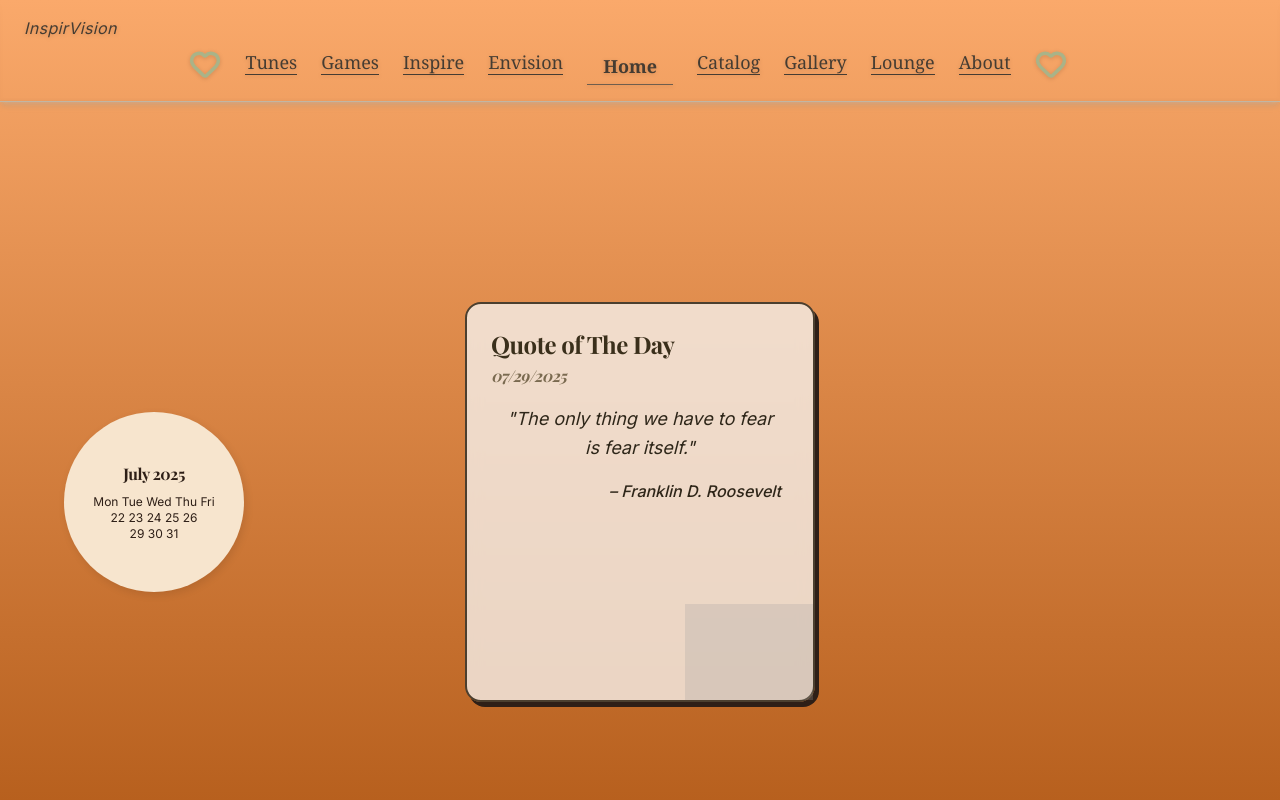
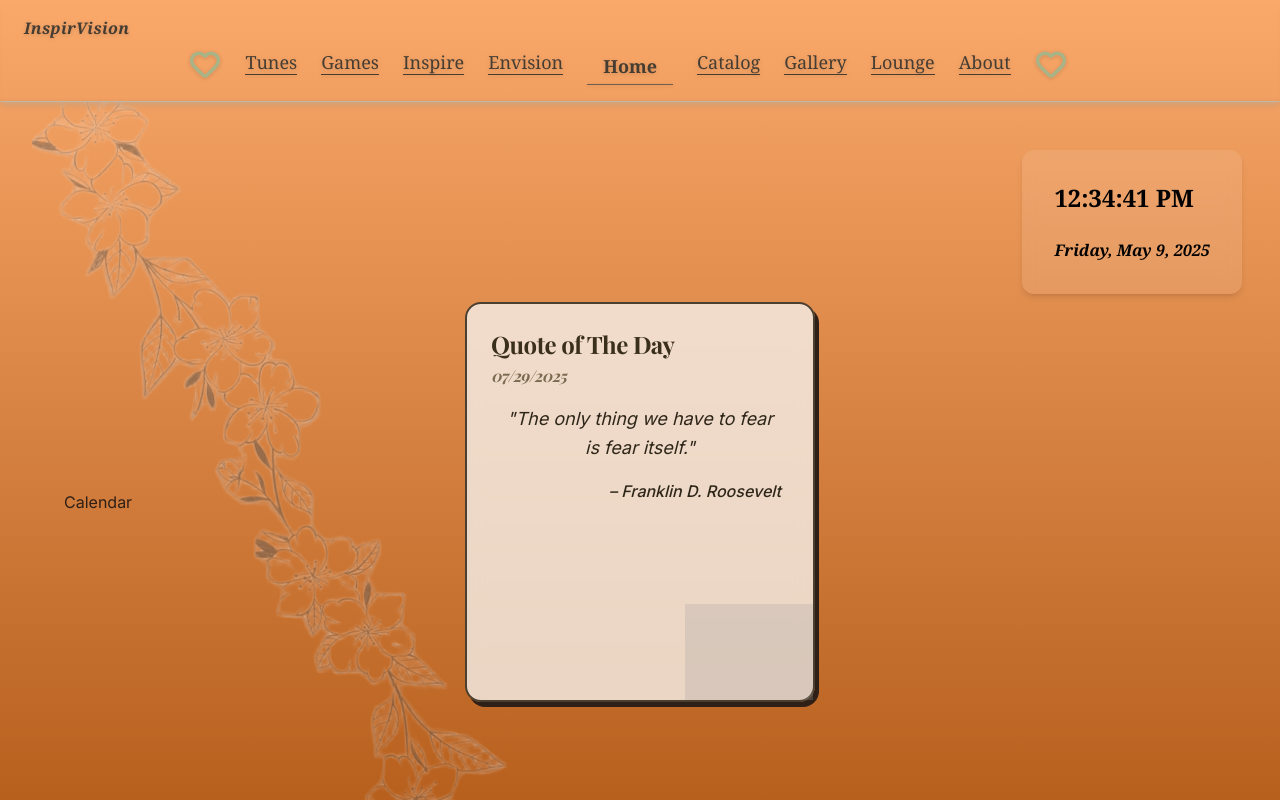
Before and after one commit to InspirVision/InspirVision.github.io, a Next.js app: page / in a window 1280 px wide. Shown: the top 800 px of the page. Built offline with nearby package versions, Linux system fonts and the light colour scheme; grey boxes are pictures that could not be loaded.

Commit message:
fixing up homepage;started interactive calander;got time up

```diff
--- /dev/null
+++ b/src/app/components/Calendar.tsx
@@ -0,0 +1,9 @@
+import react from 'react'
+
+const Calendar = () => {
+    return (
+<div> Calendar </div>
+    )
+}
+
+export default Calendar
--- a/src/app/components/Footer.tsx
+++ b/src/app/components/Footer.tsx
@@ -1,6 +1,6 @@
 const Footer = () => {
   return (
-<footer className="border-t border-[#C1B6A4 drop-shadow-sm shadow-[#c1b6a460] text-[#000000]] p-4 flex items-center justify-center backdrop-blur-md border-t-4 border-#f4f1e6 min-h-[80px]">
+<footer className="border-t border-[#C1B6A4 drop-shadow-sm shadow-[#c1b6a460] text-[#000000] p-4 flex backdrop-blur-md border-t-2 border-#f4f1e6 flex-grow">
 
       {/* Left Side with quote grows to take all available space */}
       <div className="italic max-w-none flex-grow pr-8">
@@ -21,6 +21,7 @@ const Footer = () => {
           <h1 className="mb-2 text-l font-bold"> Contact Me </h1>
          <p><a href="https://linktr.ee/wistful.b">Linktree</a></p>
       </div>
+
     </footer>
   );
 };
--- a/src/app/components/MoodBubbles.js
+++ b/src/app/components/MoodBubbles.js
@@ -1,3 +1,5 @@
+'use client'
+import { useState, useEffect } from 'react';
 
 // left side with calander
 export function LeftMoodBubble() {
@@ -30,35 +32,33 @@ export function LeftMoodBubble() {
 
 // right side with Digital clock
 
-// export function RightMoodBubble() {
-//   const [time, setTime] = useState<string>("");
+export function RightMoodBubble() {
+   const [time, setTime] = useState(new Date());
 
-//   useEffect(() => {
-//     const update = () => {
-//       const now = new Date();
-//       setTime(now.toLocaleTimeString([], { hour: "2-digit", minute: "2-digit" }));
-//     };
-//     update();
-//     const interval = setInterval(update, 1000);
-//     return () => clearInterval(interval);
-//   }, []);
+  useEffect(() => {
+    const intervalId = setInterval(() => setTime(new Date()), 1000);
+    return () => clearInterval(intervalId);
+  }, []);
 
-//   return (
-//     <div
-//       style={{
-//         backgroundColor: "#f7e5ce",
-//         padding: "1rem",
-//         borderRadius: "50%",
-//         width: "180px",
-//         height: "180px",
-//         display: "flex",
-//         alignItems: "center",
-//         justifyContent: "center",
-//         fontFamily: "var(--font-geist-mono)",
-//         boxShadow: "2px 3px 8px rgba(0, 0, 0, 0.1)",
-//       }}
-//     >
-//       <p className="text-xl">{time}</p>
-//     </div>
-//   );
-// }
+  const timeString = time.toLocaleTimeString([], {
+    hour: '2-digit',
+    minute: '2-digit',
+    second: '2-digit',
+    hour12: true, // am/pm
+  });
+
+  const dateString = time.toLocaleDateString('en-US', {
+    weekday: 'long',
+    month: 'long',
+    day: 'numeric',
+    year: 'numeric',
+  });
+
+  return (
+    <div className="bg-white/10 backdrop-blur-sm px-8 py-8 rounded-xl shadow-md">
+      <div className="text-2xl font-serif font-bold text-black">{timeString}</div>
+      <br></br>
+      <div className="text-l italic font-serif font-bold text-black">{dateString}</div>
+    </div>
+  );
+}
--- a/src/app/components/NavBar.tsx
+++ b/src/app/components/NavBar.tsx
@@ -5,9 +5,9 @@ import { Heart } from "lucide-react";
 const NavBar = () => {
   return (
     <nav className="border-b border-[#C1B6A4] drop-shadow-sm shadow-[#c1b6a460] text-[#453C32] px-6 py-4 shadow-md">
-      {/* Top header & logo */}
+      {/* Top header & maybe a logo */}
       <div className="relative flex justify-between items-start mb-2">
-        <div className="text-l italic font-adelaide tracking-wide select-none">
+        <div className="text-l italic font-serif font-bold tracking-wide select-none">
           InspirVision
         </div>
 {/* maybe add rose image later */}
--- a/src/app/globals.css
+++ b/src/app/globals.css
@@ -19,16 +19,22 @@
   --font-display: var(--font-display);
 }
 
-/* Your global theme setup */
+/* global theme */
 body {
   background: linear-gradient(to bottom, #faa96b, #a44b08); /* #f5e7dc */
   color: #2E1F17;
   font-family: var(--font-body);
   margin: 0;
   padding: 0;
+  display: flex;
+  flex-direction: column;
+  min-height: 100vh;
+  height: 100%;
+  margin: 0;
+
 }
 
-/* Optional: make headings stylish */
+/* headers */
 h1, h2, h3 {
   font-family: var(--font-display);
   font-weight: 700;
--- a/src/app/layout.tsx
+++ b/src/app/layout.tsx
@@ -33,7 +33,8 @@ export default function RootLayout({
         className={`${inter.variable} ${playfair.variable} antialiased`}
       >
         <NavBar />
-        <main className="min-h-screen">{children}</main>
+        <main className="flex flex-col min-h-screen">{children}
+        </main>
         <Footer />
       </body>
     </html>
--- a/src/app/page.js
+++ b/src/app/page.js
@@ -1,5 +1,6 @@
 import { LeftMoodBubble, RightMoodBubble } from "./components/MoodBubbles";
 import QuoteCard from "./components/QuoteCard";
+import Calendar from "./components/Calendar";
 
 export default function HomePage() {
   return (
@@ -10,11 +11,19 @@ export default function HomePage() {
         padding: "0 2rem",
         display: "flex",
         alignItems: "center",
+        minHeight: "100vh",
       }}
     >
+<div className="w-full h-full relative">
+  <img
+    src="/sketch/vine.png"
+    alt="Decorative vine"
+    className="w-[500px] h-full scale-x-[-1] object-cover opacity-50 pointer-events-none absolute top-0 left-0 z-[-1]"
+  />
+</div>
       {/* Left side displaying interactive calander */}
       <div style={{ position: "absolute", left: "5%", top: "50%", transform: "translateY(-50%)" }}>
-        <LeftMoodBubble />
+        <Calendar />
       </div>
 
       {/* Center QuoteCard */}
@@ -22,10 +31,10 @@ export default function HomePage() {
         <QuoteCard />
       </div>
 
-      {/* Right side displaying time with seconds (EST) and counting
-      <div style={{ position: "absolute", right: "5%", top: "50%", transform: "translateY(-50%)" }}>
+      {/* Right side displaying time with seconds (EST) and counting */}
+      <div style={{ position: "absolute", right: "3%", top: "15%", transform: "translateY(-50%)" }}>
         <RightMoodBubble />
-      </div> */}
+      </div>
     </main>
   );
 }
```
Also changed, not shown: package.json (+18 -1 lines), public/sketch/vine.png (added), 1 other file (tests, documents, lock files or other folders).
